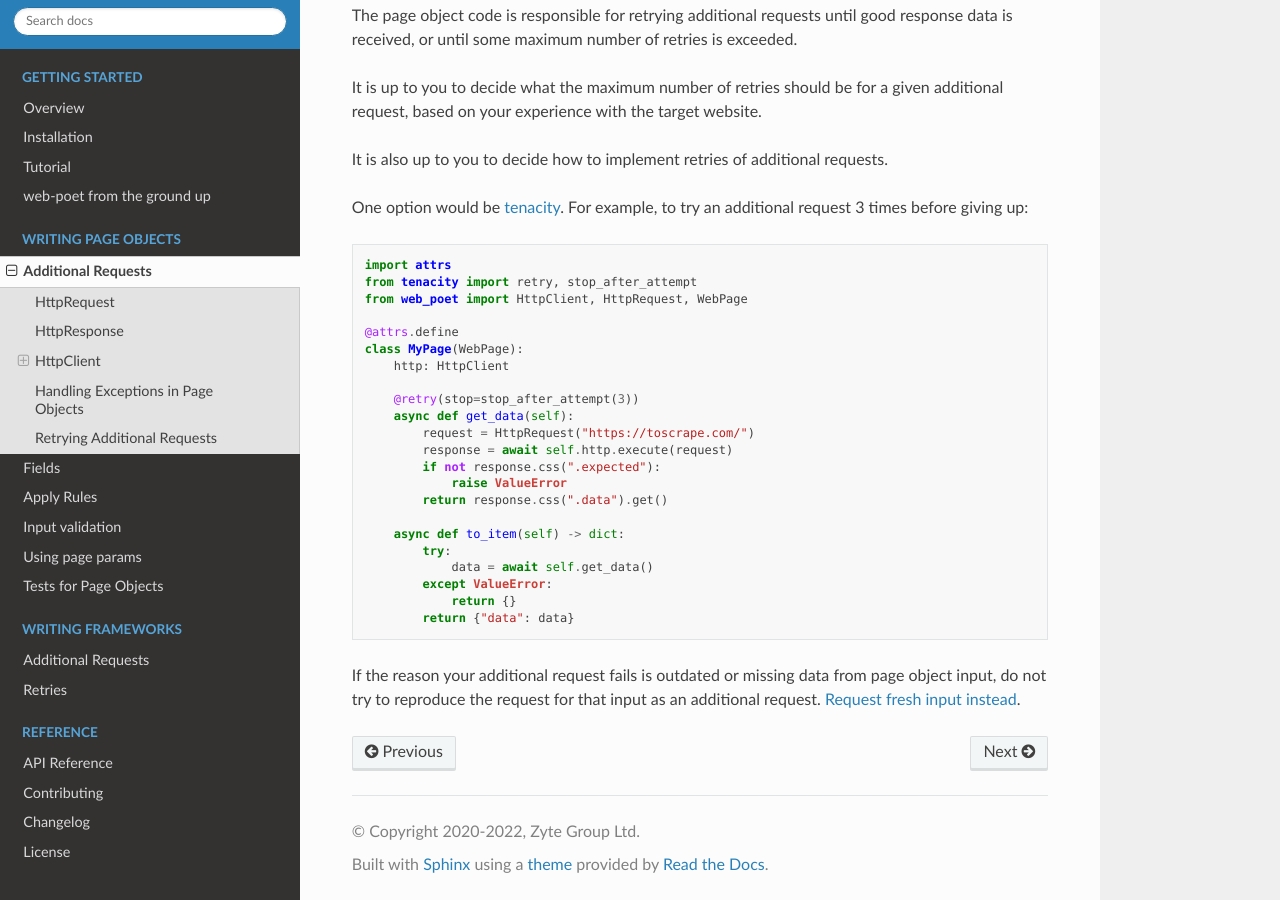
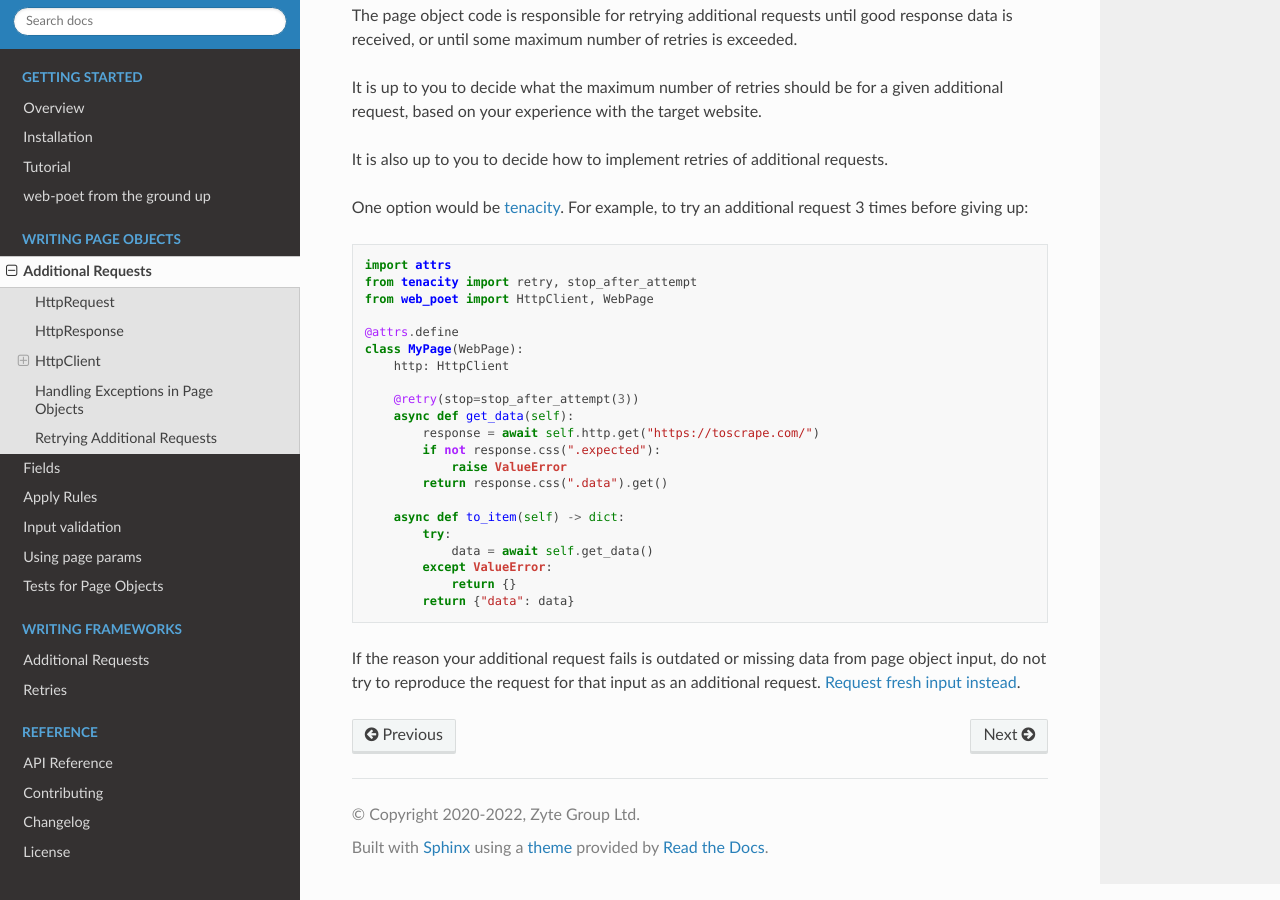
Before and after one commit to scrapinghub/web-poet, a Sphinx documentation site: the page built from docs/page-objects/additional-requests.rst, in a window 1280 px wide and 900 px high, scrolled down 14276 px. Built offline with Sphinx 7.4.7 and the Read the Docs theme 2.0.0, drawn with Linux system fonts in a browser that asks for light colours.

Commit message:
Simplify HttpClient example

```diff
--- a/docs/page-objects/additional-requests.rst
+++ b/docs/page-objects/additional-requests.rst
@@ -800,7 +800,7 @@ times before giving up:
 
     import attrs
     from tenacity import retry, stop_after_attempt
-    from web_poet import HttpClient, HttpRequest, WebPage
+    from web_poet import HttpClient, WebPage
 
     @attrs.define
     class MyPage(WebPage):
@@ -808,8 +808,7 @@ times before giving up:
 
         @retry(stop=stop_after_attempt(3))
         async def get_data(self):
-            request = HttpRequest("https://toscrape.com/")
-            response = await self.http.execute(request)
+            response = await self.http.get("https://toscrape.com/")
             if not response.css(".expected"):
                 raise ValueError
             return response.css(".data").get()
```
